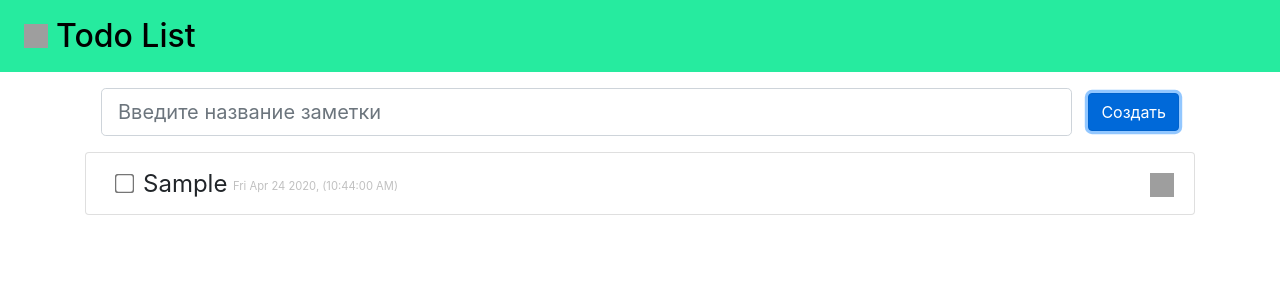
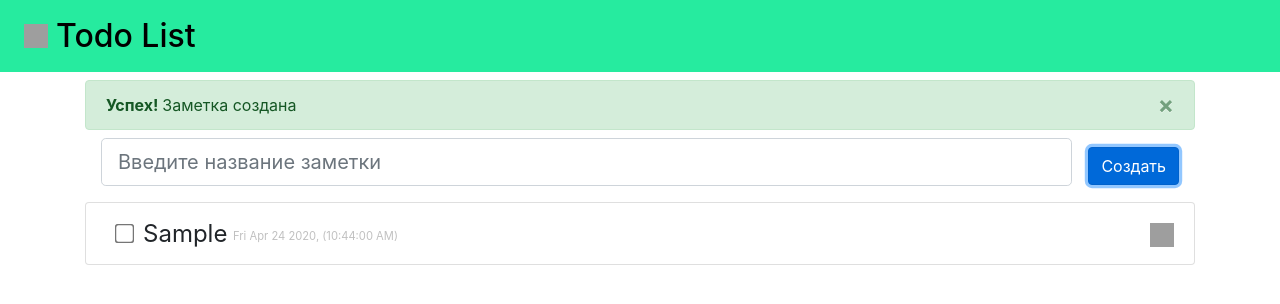
Before and after one commit to Infenzer/todo-app, a React app: page / in a window 1280 px wide. Both pictures are taken after typing "Sample" into the empty fields and a click on the button "Создать". Shown: the top 304 px of the page. Built offline with nearby package versions, Linux system fonts and the light colour scheme; grey boxes are pictures that could not be loaded.

Commit message:
Добавлен alert

```diff
--- /dev/null
+++ b/src/components/Alert.tsx
@@ -0,0 +1,39 @@
+import React from 'react'
+import { AlertProps } from '../containers/VisibleAlert'
+
+const Alert: React.FC<AlertProps> = (props) => {
+  const handleClick = () => {
+    props.hideAlert()
+  }
+
+  let type = ''
+  let className = ''
+  switch (props.type) {
+    case 'ERROR':
+      type = 'Ошибка!'
+      className = "alert alert-danger alert-dismissible fade show"
+      break
+    case 'SUCCESS':
+      type = 'Успех!'
+      className = "alert alert-success alert-dismissible fade show"
+      break
+    case 'WARNING':
+      type = 'Внимание!'
+      className = "alert alert-warning alert-dismissible fade show"
+      break
+  }
+  return (
+    <React.Fragment>
+      {props.visible && (
+        <div className={className} role="alert">
+          <strong> {type} </strong> {props.text}
+          <button type="button" className="close" onClick={() => handleClick()} aria-label="Close">
+            <span>&times;</span>
+          </button>
+        </div>
+      )}
+    </React.Fragment>
+  )
+}
+
+export default Alert
--- a/src/containers/AddTodo.tsx
+++ b/src/containers/AddTodo.tsx
@@ -1,6 +1,7 @@
 import React, { useState } from 'react'
 import { connect, useDispatch } from 'react-redux'
 import addTodo from '../redux/actions/addTodo'
+import showAlert from '../redux/actions/showAlert'
 
 const AddTodo: React.FC<any> = () => {
   const dispatch = useDispatch()
@@ -9,13 +10,16 @@ const AddTodo: React.FC<any> = () => {
   const handleClick = (e: React.MouseEvent<HTMLButtonElement>) => {
     e.preventDefault()
 
-    //console.log(value.trim())
-
     const date = new Date()
     const dateString = `${date.toDateString()}, (${date.toLocaleTimeString()})`
 
-    dispatch(addTodo(value, dateString))
-    setValue('')
+    if (value.trim() === '') {
+      dispatch(showAlert('WARNING', 'Введите название заметки.'))
+    } else {
+      dispatch(addTodo(value, dateString))
+      setValue('')
+      dispatch(showAlert('SUCCESS', 'Заметка создана'))
+    }
   }
 
   return(
--- /dev/null
+++ b/src/containers/VisibleAlert.tsx
@@ -0,0 +1,20 @@
+import { connect, ConnectedProps } from "react-redux";
+import Alert from "../components/Alert";
+import { RootState } from "../redux/reducers";
+import hideAlert from "../redux/actions/hideAlert";
+
+export type AlertProps = ConnectedProps<typeof connector>
+
+const mapStateToProps = (state: RootState) => ({
+  text: state.alert.text,
+  type: state.alert.type,
+  visible: state.alert.visible
+})
+
+const mapDispathToProps = dispatch => ({
+  hideAlert: () => dispatch(hideAlert())
+})
+
+const connector = connect(mapStateToProps, mapDispathToProps)
+
+export default connector(Alert)
--- a/src/pages/Main.tsx
+++ b/src/pages/Main.tsx
@@ -2,12 +2,15 @@ import React from 'react'
 import AddTodo from '../containers/AddTodo'
 import VisibleTodoList from '../containers/VisibleTodoList'
 import Header from '../components/Header'
+import Alert from '../components/Alert'
+import VisibleAlert from '../containers/VisibleAlert'
 
 const Main: React.FC = () => {
   return (
     <React.Fragment>
       <Header/>
       <div className='container'>
+        <VisibleAlert/>
         <AddTodo/>
         <VisibleTodoList/>
       </div>
--- /dev/null
+++ b/src/redux/actions/hideAlert.ts
@@ -0,0 +1,11 @@
+import { HIDE_ALERT } from "../types";
+
+export interface IHideAlert {
+  type: typeof HIDE_ALERT
+}
+
+const hideAlert = (): IHideAlert => ({
+  type: HIDE_ALERT
+})
+
+export default hideAlert
--- /dev/null
+++ b/src/redux/actions/showAlert.ts
@@ -0,0 +1,21 @@
+import { SHOW_ALERT } from "../types";
+
+export type AlertType = 'ERROR' | 'WARNING' | 'SUCCESS'
+
+export interface IShowAlert {
+  type: typeof SHOW_ALERT
+  payload: {
+    type: AlertType
+    text: string
+  }
+}
+
+const showAlert = (type: AlertType, text: string): IShowAlert => ({
+  type: SHOW_ALERT,
+  payload: {
+    type,
+    text
+  }
+})
+
+export default showAlert
--- /dev/null
+++ b/src/redux/reducers/alert.ts
@@ -0,0 +1,36 @@
+import { IHideAlert } from "../actions/hideAlert"
+import { IShowAlert, AlertType } from "../actions/showAlert"
+
+export interface AlertState {
+  visible: boolean
+  type: AlertType
+  text: string
+}
+
+type ActionType = IHideAlert | IShowAlert
+
+const initialState: AlertState = {
+  type: 'SUCCESS',
+  text: '',
+  visible: false
+}
+
+const alert = (state = initialState, action: ActionType): AlertState => {
+  switch (action.type) {
+    case 'SHOW_ALERT':
+      return {
+        ...state,
+        type: action.payload.type,
+        text: action.payload.text,
+        visible: true
+      }
+    case 'HIDE_ALERT':
+      return {
+        ...state,
+        visible: false
+      }
+    default: return state
+  }
+}
+
+export default alert
--- a/src/redux/reducers/index.ts
+++ b/src/redux/reducers/index.ts
@@ -1,10 +1,12 @@
 import { combineReducers } from "redux";
 import todos from "./todos";
+import alert from "./alert";
 
 export type RootState = ReturnType<typeof rootReducer>
 
 const rootReducer = combineReducers({
   todos,
+  alert
 })
 
 export default rootReducer
--- a/src/redux/types.ts
+++ b/src/redux/types.ts
@@ -2,3 +2,7 @@
 export const ADD_TODO = 'ADD_TODO'
 export const DELETE_TODO = 'DELETE_TODO'
 export const TOGGLE_TODO = 'TOGGLE_TODO'
+
+//alert
+export const SHOW_ALERT = 'SHOW_ALERT'
+export const HIDE_ALERT = 'HIDE_ALERT'
--- a/src/style/addTodo.scss
+++ b/src/style/addTodo.scss
@@ -5,7 +5,7 @@
   .input-wrapper {
     display: flex;
     width: 100%;
-    margin: 1em;
+    margin: 0.5em 1em 1em 1em;
   }
 
   .btn-wrapper {
--- /dev/null
+++ b/src/style/alert.scss
@@ -0,0 +1,4 @@
+.alert {
+  margin-top: 0.5em;
+  margin-bottom: 0;
+}
--- a/src/style/style.scss
+++ b/src/style/style.scss
@@ -1,6 +1,7 @@
 @import './addTodo.scss';
 @import './todo.scss';
 @import './header.scss';
+@import './alert.scss';
 
 p {
   margin: 0;
```
